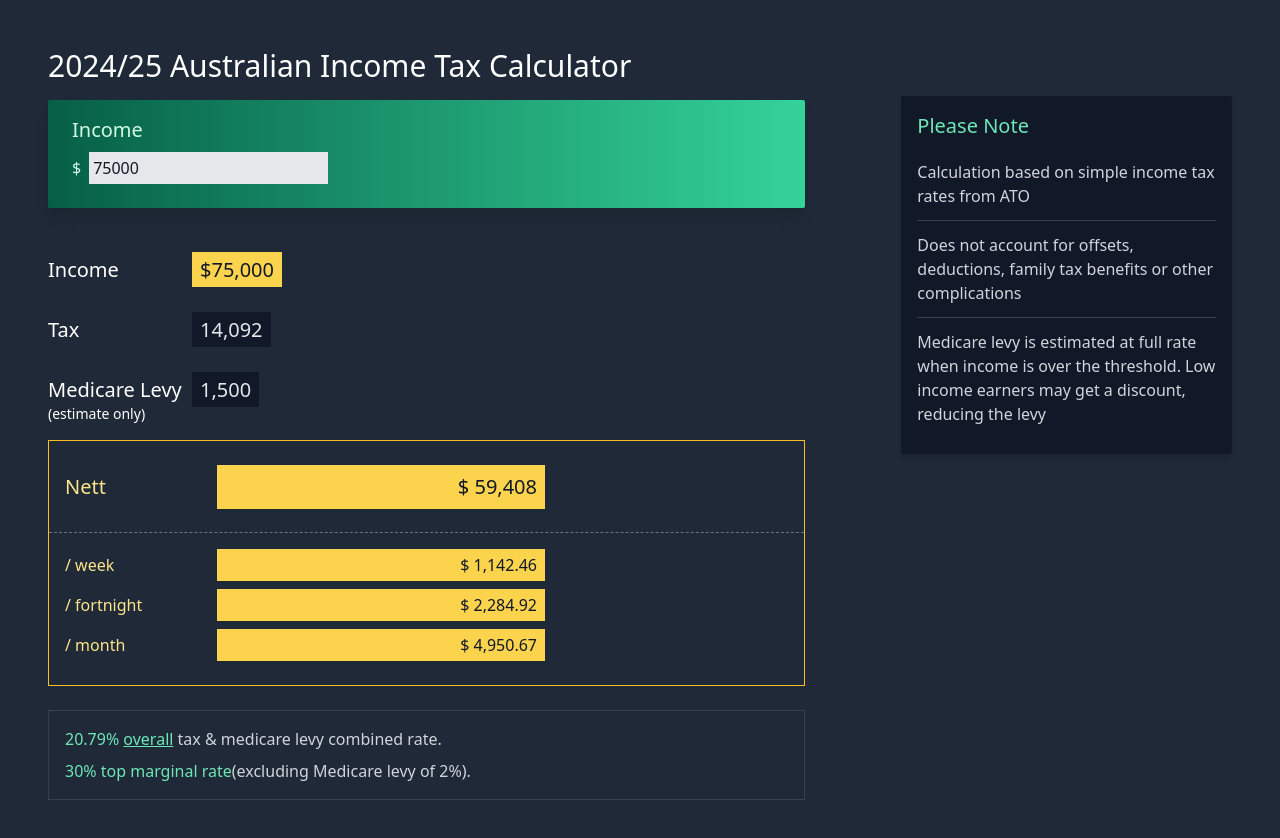
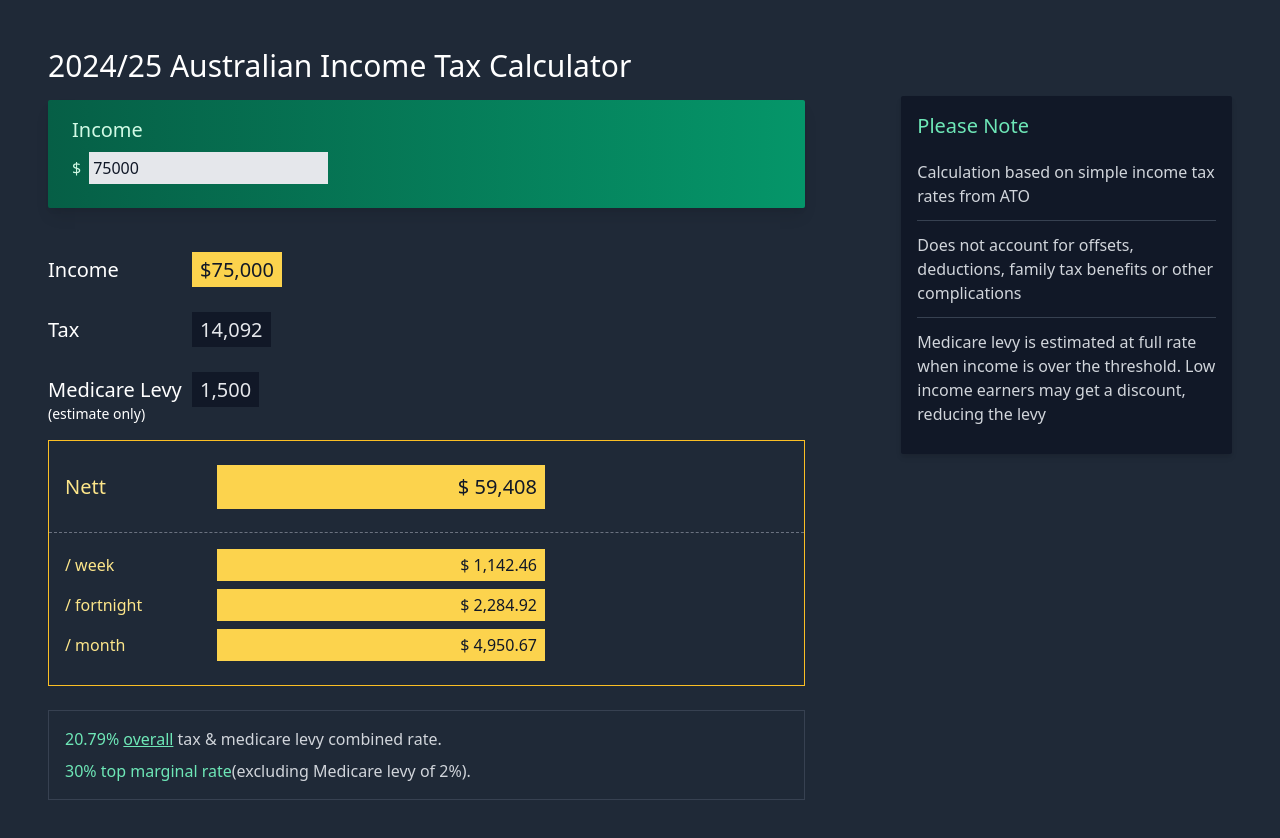
Before and after one commit to mike-healy/austaxrates, a Nuxt app: page / in a window 1280 px wide. Shown: the top 838 px of the page. Built offline with nearby package versions, Linux system fonts and the light colour scheme.

Commit message:
Make input section gradient more subtle

```diff
--- a/components/Calculator.vue
+++ b/components/Calculator.vue
@@ -3,7 +3,7 @@
     <h1 class="text-3xl mb-4">2024/25 Australian Income Tax Calculator</h1>
 
     <form>
-      <div class="p-6 pt-4 bg-gradient-to-r from-green-800 to-green-400 text-black shadow-lg rounded-sm">
+      <div class="p-6 pt-4 bg-gradient-to-r from-green-800 to-green-600 text-black shadow-lg rounded-sm">
         <label for="income" class="block mb-2 text-xl text-green-100">Income</label>
         <div class="flex items-center">
           <span class="pr-2 text-green-100">$</span>
```
